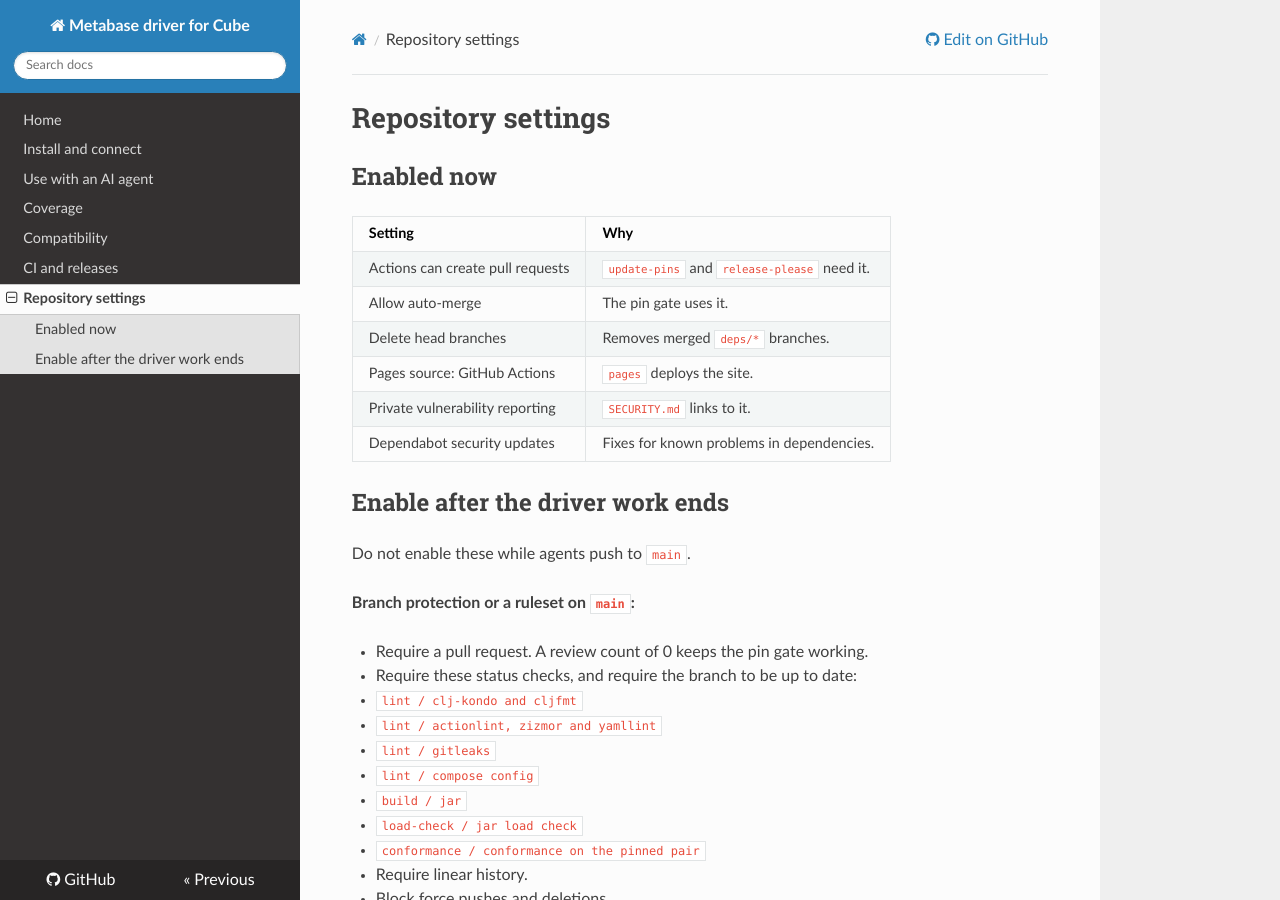
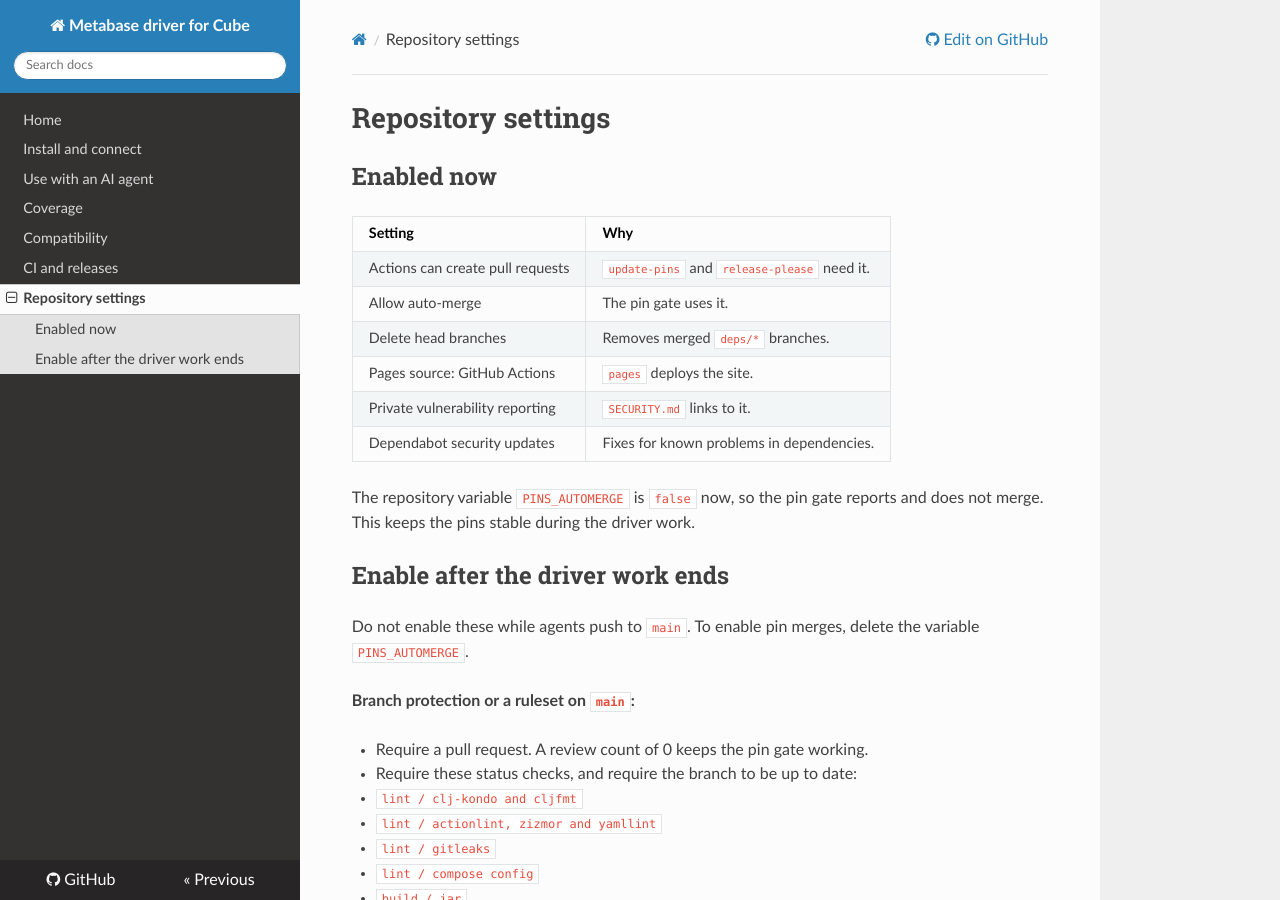
Before and after one commit to andrewkomkov/metabase-cube-driver, an MkDocs documentation site: the page built from docs/repo-settings.md, in a window 1280 px wide and 900 px high. Built offline with MkDocs 1.6.1, drawn with Linux system fonts in a browser that asks for light colours; nearby versions of some CDN libraries.

Commit message:
docs: describe the current state of pin merges

```diff
--- a/docs/repo-settings.md
+++ b/docs/repo-settings.md
@@ -11,9 +11,12 @@
 | Private vulnerability reporting | `SECURITY.md` links to it. |
 | Dependabot security updates | Fixes for known problems in dependencies. |
 
+The repository variable `PINS_AUTOMERGE` is `false` now, so the pin gate reports and does not merge. This
+keeps the pins stable during the driver work.
+
 ## Enable after the driver work ends
 
-Do not enable these while agents push to `main`.
+Do not enable these while agents push to `main`. To enable pin merges, delete the variable `PINS_AUTOMERGE`.
 
 **Branch protection or a ruleset on `main`:**
 
```
